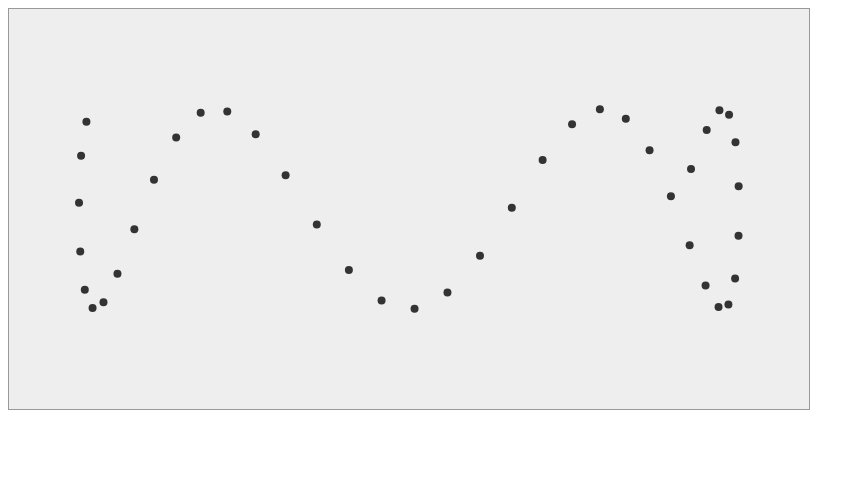
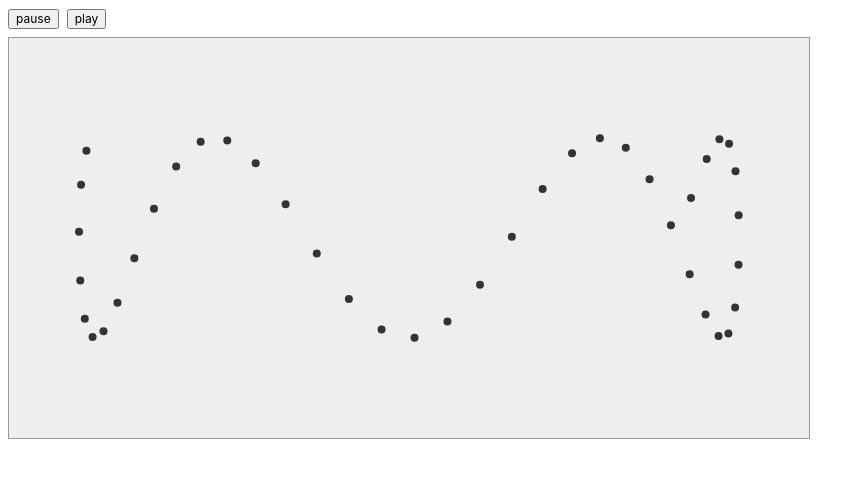
Before and after one commit to szymonkaliski/dacein, a React (Create React App) app: page / in a window 1280 px wide. Shown: the top 478 px of the page, without its empty margins (0-865 px from the left). Built offline with nearby package versions, Linux system fonts and the light colour scheme.

Commit message:
play/pause

```diff
--- a/src/App.js
+++ b/src/App.js
@@ -61,8 +61,12 @@ const COMMANDS = {
   }
 };
 
+const PLAYING = "PLAYING";
+const PAUSED = "PAUSED";
+
 const Sketch = ({ sketch }) => {
   const [state, updateState] = useState(sketch.initialState || Map());
+  const [playState, updatePlayState] = useState(PLAYING);
   const canvasRef = useRef(null);
   const [width, height] = get(sketch, ["setup", "canvas"], [800, 600]);
 
@@ -77,6 +81,11 @@ const Sketch = ({ sketch }) => {
     const globals = { width, height };
 
     const step = () => {
+      if (playState === PAUSED) {
+        frameId = requestAnimationFrame(step);
+        return;
+      }
+
       const newState = sketch.update(state);
 
       for (const operation of sketch.draw(newState)) {
@@ -103,6 +112,16 @@ const Sketch = ({ sketch }) => {
 
   return (
     <div>
+      <div className="mb2">
+        <button className="f7 mr2" onClick={() => updatePlayState(PAUSED)}>
+          pause
+        </button>
+
+        <button className="f7" onClick={() => updatePlayState(PLAYING)}>
+          play
+        </button>
+      </div>
+
       <canvas
         className="ba b--silver"
         width={width}
```
